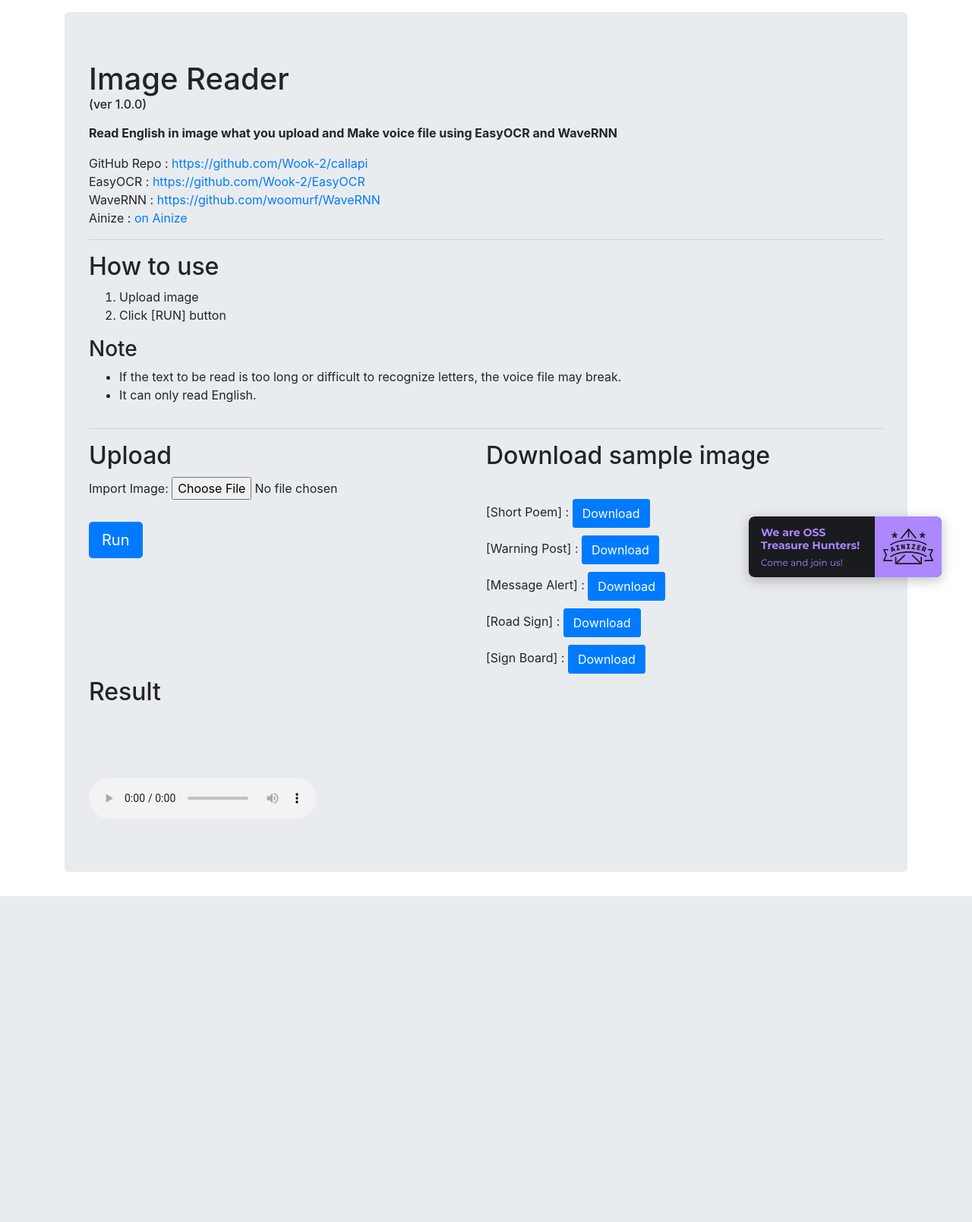
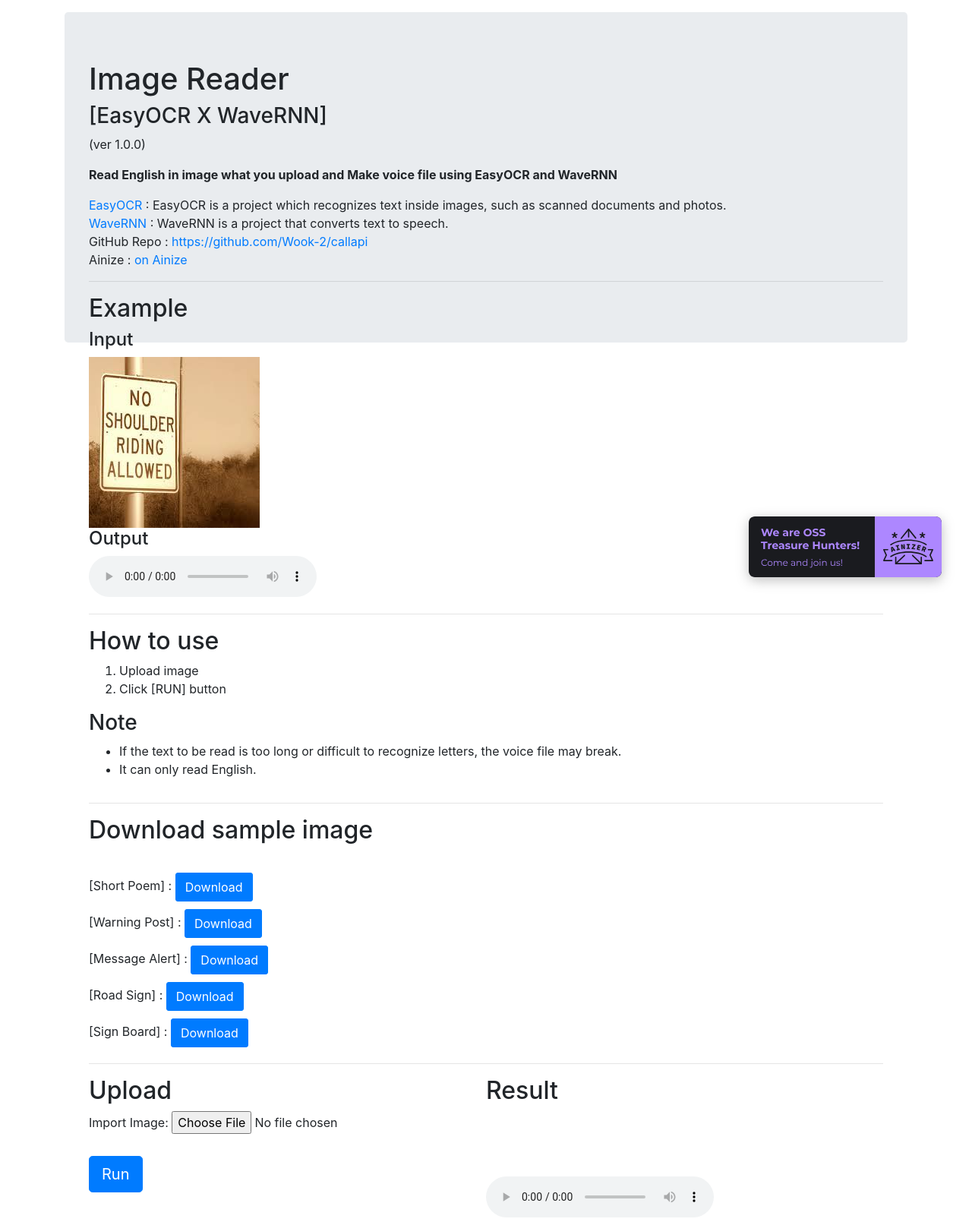
Before and after one commit to Wook-2/ImageReader, a Flask app: page / in a window 1280 px wide. Shown: the whole page at 76% size. Before the commit the page ends 1180 px from the top, so only its background shows below. Run offline with Flask 2, Linux system fonts and the light colour scheme; some libraries are stand-ins or nearby versions.

Commit message:
merge english qa

```diff
--- a/templates/index.html
+++ b/templates/index.html
@@ -75,16 +75,26 @@
             <div class="jumbotron mt-3">
                  <!-- Proejct Title -->
 
-                <h1>Image Reader<p style="font-size:medium;">(ver 1.0.0)</p></h1>
+                <h1>Image Reader<br><h3>[EasyOCR X WaveRNN]</h3><p style="font-size:medium;">(ver 1.0.0)</p></h1>
                 <p style="font-weight: bold;">Read English in image what you upload and Make voice file using EasyOCR and WaveRNN</p>
                 <!-- Github link and Ainize link -->
-                <A>GitHub Repo : </A> <A href="https://github.com/Wook-2/callapi">https://github.com/Wook-2/callapi</A><br>
-                <A>EasyOCR : </A> <A href="https://github.com/Wook-2/EasyOCR">https://github.com/Wook-2/EasyOCR</A><br>
-                <A>WaveRNN : </A> <A href="https://github.com/woomurf/WaveRNN">https://github.com/woomurf/WaveRNN</A>
+                <A href="https://github.com/Wook-2/EasyOCR">EasyOCR</A> : EasyOCR is a project which recognizes text inside images, such as scanned documents and photos.
                 <br>
-                <A>Ainize : </A> <A href="https://ainize.ai/Wook-2/callapi?branch=master"> on Ainize </A>
+                <A href="https://github.com/woomurf/WaveRNN">WaveRNN</A> : WaveRNN is a project that converts text to speech. <br>
+                <A>GitHub Repo : </A> <A href="https://github.com/Wook-2/callapi">https://github.com/Wook-2/callapi</A>
+                <br>
+                <A>Ainize : </A> <A href="https://ainize.ai/Wook-2/callapi?branch=master"> on Ainize </A><br>
+
                 <hr class="solid">
                 <div style="float:left;width:100%;">
+                    <h2>Example</h2>
+                    <h4>Input</h4>
+                    <img src="../static/post.jpeg" alt="">
+                    <h4>Output</h4>
+                    <audio controls="controls">
+                        <source src="../static/ImageReaderSample.wav"></source>
+                    </audio>
+                    <hr class='solid'>
                     <h2>How to use</h2>
                     <ol>
                         <li>Upload image</li>
@@ -96,6 +106,15 @@
                         <li>It can only read English.</li>
                     </ul>
                 </div>
+                <div style="float: left;width:100%;">
+                <hr class="solid">
+                <h2>Download sample image</h2><br>
+                [Short Poem] : <a href="/static/short_poem.jpg" target='blank'><button class='btn btn-primary' style="border-radius: 3px; margin-top: 5px; margin-bottom: 5px;">Download</button></a><br>
+                [Warning Post] : <a href="/static/post.jpeg" target='blank'><button class='btn btn-primary' style="border-radius: 3px;margin-top: 5px; margin-bottom: 5px;">Download</button></a><br>
+                [Message Alert] : <a href="/static/alert.png" target='blank'><button class='btn btn-primary' style="border-radius: 3px;margin-top: 5px; margin-bottom: 5px;">Download</button></a><br>
+                [Road Sign] : <a href="/static/roadsign2.jpeg" target='blank'><button class='btn btn-primary' style="border-radius: 3px;margin-top: 5px; margin-bottom: 5px;">Download</button></a><br>
+                [Sign Board] : <a href="/static/signboard.jpg" target='blank'><button class='btn btn-primary' style="border-radius: 3px;margin-top: 5px; margin-bottom: 5px;">Download</button></a><br>
+            </div>
 
 
                     <div id = 'inputImage' style="float:left;width: 50%;">
@@ -110,22 +129,8 @@
 
                     </div>
 
-                <div style="float:left;width: 50%;">
+                <div id = 'resultBox' style="float:left;width: 50%;">
                     <hr class="solid">
-                <h2>Download sample image</h2><br>
-                [Short Poem] : <a href="/static/short_poem.jpg" target='blank'><button class='btn btn-primary' style="border-radius: 3px; margin-top: 5px; margin-bottom: 5px;">Download</button></a><br>
-                [Warning Post] : <a href="/static/post.jpeg" target='blank'><button class='btn btn-primary' style="border-radius: 3px;margin-top: 5px; margin-bottom: 5px;">Download</button></a><br>
-                [Message Alert] : <a href="/static/alert.png" target='blank'><button class='btn btn-primary' style="border-radius: 3px;margin-top: 5px; margin-bottom: 5px;">Download</button></a><br>
-                [Road Sign] : <a href="/static/roadsign2.jpeg" target='blank'><button class='btn btn-primary' style="border-radius: 3px;margin-top: 5px; margin-bottom: 5px;">Download</button></a><br>
-                [Sign Board] : <a href="/static/signboard.jpg" target='blank'><button class='btn btn-primary' style="border-radius: 3px;margin-top: 5px; margin-bottom: 5px;">Download</button></a><br>
-                </div>
-                <!-- <br><br><br><br><br><br><br><br><br> -->
-                            <!-- Result Box -->
-                {% if error %}
-                    <p>{{ error }}</p>
-                {% endif %}
-                <div id ='resultBox' style="width: 30%;">
-                    <br>
                     <h2>Result</h2>
                     <div id ="loadingWraaper">
                         <div id = "statusWraaper"><p id='statusBox'></p></div>
@@ -135,6 +140,11 @@
                         <source id = "result" src=""></source>
                     </audio>
                 </div>
+                <!-- <br><br><br><br><br><br><br><br><br> -->
+                            <!-- Result Box -->
+                {% if error %}
+                    <p>{{ error }}</p>
+                {% endif %}
 
                 <!-- onclick function, you can delete this if you want  -->
                 <script>
```
Also changed, not shown: 1 other file.
